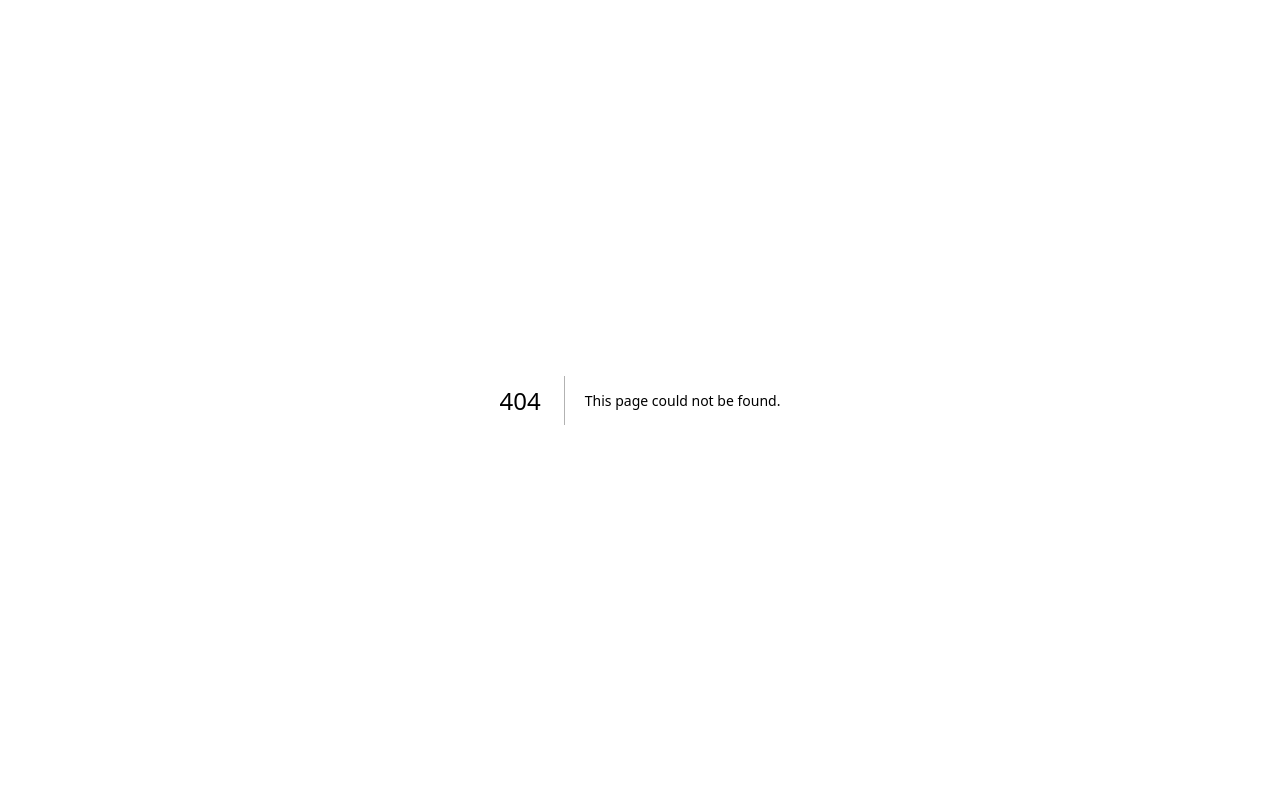
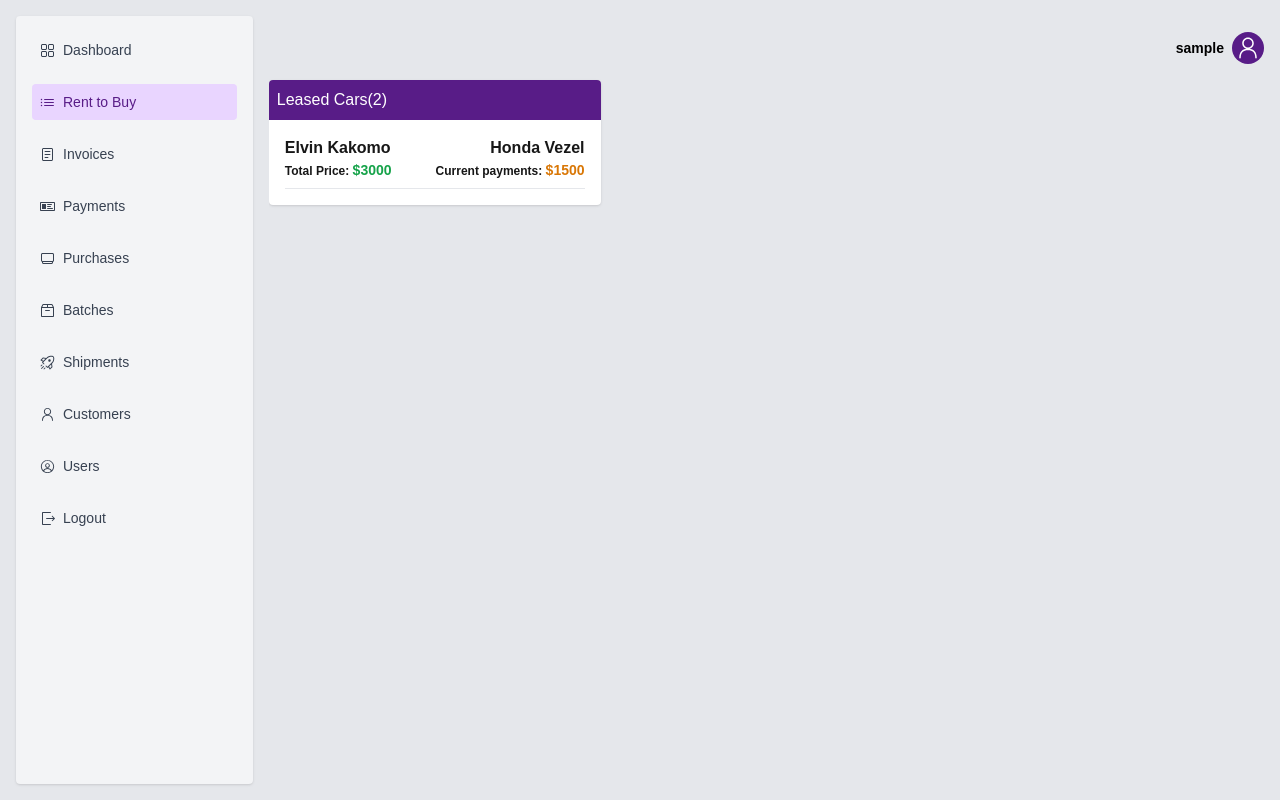
Before and after one commit to ElvinAnesu/sokorides, a Next.js app: page /dashboard/rent-to-buy in a window 1280 px wide. Before the commit this address had no page. Built offline with nearby package versions, Linux system fonts and the light colour scheme; sample sign-in values are in the browser's storage.

Commit message:
feat: admin rent to buy dash

```diff
--- /dev/null
+++ b/app/components/cards/rentedcars.js
@@ -0,0 +1,28 @@
+
+
+
+
+export default function RentedCars() {
+    return (
+			<div className="flex flex-col rounded bg-white shadow">
+				<div className="w-full flex bg-purple-900 p-2 rounded-t">
+					<h1 className="text-white">Leased Cars(2)</h1>
+				</div>
+				<div className="p-4">
+					<div className="flex items-center justify-between">
+						<h1 className="font-bold">Elvin Kakomo</h1>
+						<h1 className="font-bold">Honda Vezel</h1>
+					</div>
+					<div className="flex items-center justify-between text-xs border-b pb-2">
+						<h1 className="font-bold">
+							Total Price: <span className="text-sm text-green-600">$3000</span>
+						</h1>
+						<h1 className="font-bold">
+							Current payments:{" "}
+							<span className="text-sm text-amber-600">$1500</span>
+						</h1>
+					</div>
+				</div>
+			</div>
+		);
+}
--- a/app/components/navbars/dashboardnav.js
+++ b/app/components/navbars/dashboardnav.js
@@ -27,7 +27,9 @@ export default function DashBoardNav() {
 			<ul className="flex flex-col gap-4 text-sm">
 				<li
 					className={`p-2 rounded transition-colors duration-200 hover:bg-purple-100 hover:text-purple-800 ${
-						pathname === "/dashboard" ? "bg-purple-200 text-purple-900" : "text-gray-700"
+						pathname === "/dashboard"
+							? "bg-purple-200 text-purple-900"
+							: "text-gray-700"
 					}`}
 				>
 					<Link href="/dashboard" className="flex gap-2 items-center">
@@ -36,13 +38,16 @@ export default function DashBoardNav() {
 				</li>
 				<li
 					className={`p-2 rounded transition-colors duration-200 hover:bg-purple-100 hover:text-purple-800 ${
-						pathname === "/dashboard/cars"
+						pathname === "/dashboard/rent-to-buy"
 							? "bg-purple-200 text-purple-900"
 							: "text-gray-700"
 					}`}
 				>
-					<Link href="/dashboard/cars" className="flex gap-2 items-center">
-						<ListBulletIcon /> Cars in stock
+					<Link
+						href="/dashboard/rent-to-buy"
+						className="flex gap-2 items-center"
+					>
+						<ListBulletIcon />Rent to Buy
 					</Link>
 				</li>
 				<li
--- a/app/components/navbars/mobiledashboardnav.js
+++ b/app/components/navbars/mobiledashboardnav.js
@@ -44,13 +44,16 @@ export default function MobileDashboardNav({ onClose }) {
 				</li>
 				<li
 					className={`p-2 rounded hover:bg-white hover:text-black ${
-						pathname === "/dashboard/cars"
+						pathname === "/dashboard/rent-to-buy"
 							? "bg-white text-black"
 							: "text-white"
 					}`}
 				>
-					<Link href="/dashboard/cars" className="flex gap-2 items-center">
-						<ListBulletIcon /> Cars in stock
+					<Link
+						href="/dashboard/rent-to-buy"
+						className="flex gap-2 items-center"
+					>
+						<ListBulletIcon /> Rent to Buy
 					</Link>
 				</li>
 				<li
--- /dev/null
+++ b/app/dashboard/rent-to-buy/page.js
@@ -0,0 +1,9 @@
+import RentedCars from "@/app/components/cards/rentedcars";
+
+export default function RentToBuy() {
+    return (
+        <div className="w-full grid grid-cols-1 md:grid-cols-3">
+            <RentedCars />
+        </div>
+    )
+}
```
